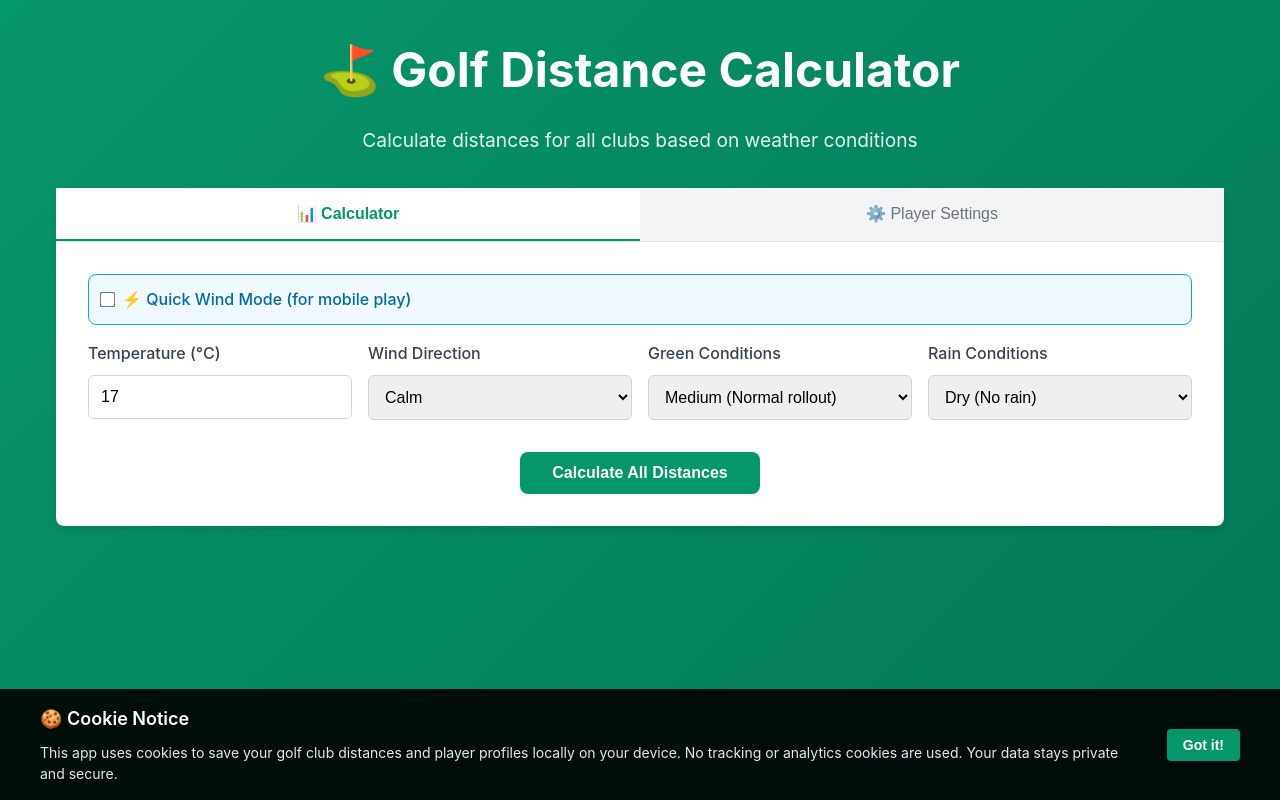
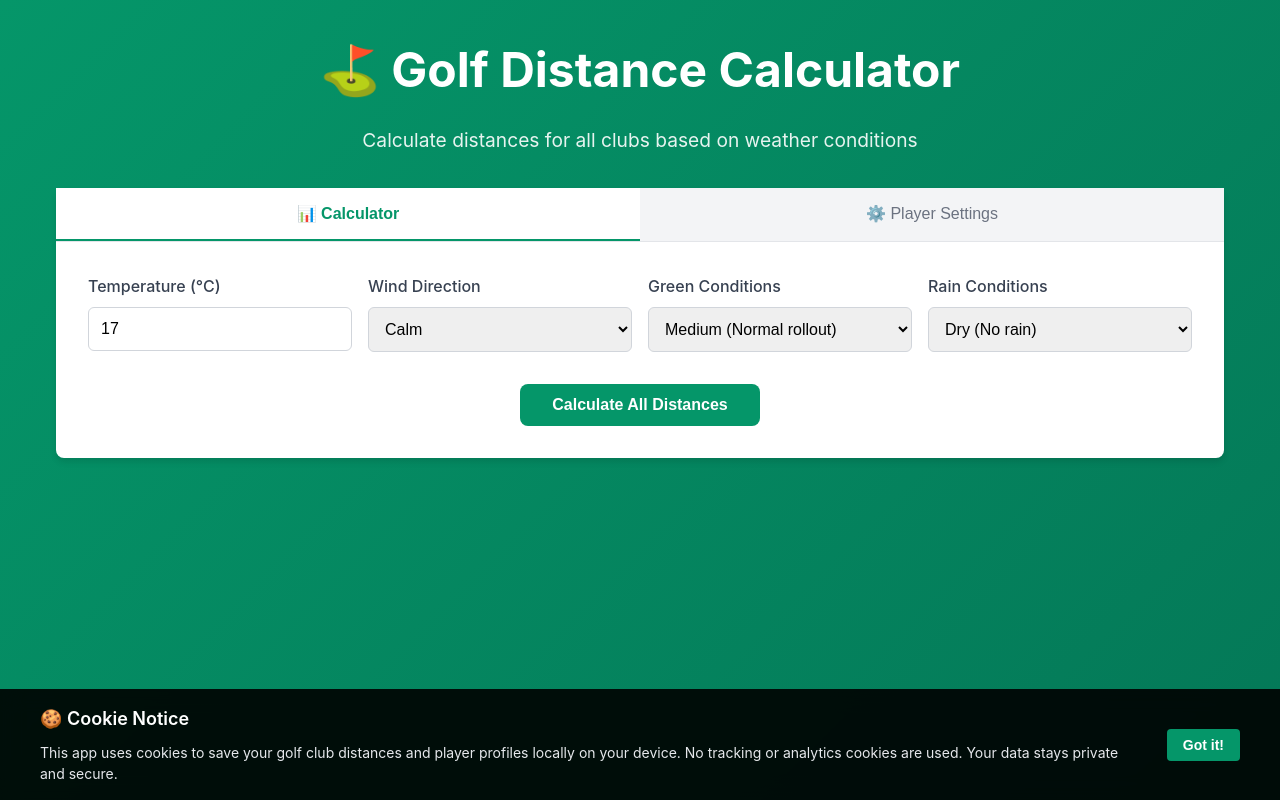
Before and after one commit to digitribesthlm/golf, a Next.js app: page / in a window 1280 px wide. Built offline with nearby package versions, Linux system fonts and the light colour scheme.

Commit message:
Fix Quick Wind Mode - only show when wind is not calm
- Quick Wind Mode toggle now only appears when wind direction is not 'Calm'
- Located in main calculator tab (not settings)
- Perfect logic: no wind = no quick mode needed
- When there's wind, toggle appears for quick adjustments

```diff
--- a/components/GolfCalculator.js
+++ b/components/GolfCalculator.js
@@ -173,7 +173,8 @@ export default function GolfCalculator({ playerData }) {
 
       {/* Form */}
       <form onSubmit={handleCalculate} className={formCollapsed ? 'form-collapsed' : ''}>
-        {/* Wind-Only Mode Toggle */}
+        {/* Wind-Only Mode Toggle - Only show when wind is not calm */}
+        {windDirection !== 'calm' && (
           <div className="wind-toggle-container">
             <label className="wind-toggle">
               <input
@@ -184,6 +185,7 @@ export default function GolfCalculator({ playerData }) {
               <span className="wind-toggle-text">⚡ Quick Wind Mode (for mobile play)</span>
             </label>
           </div>
+        )}
 
         <div className="form-grid">
           {/* Temperature - Hidden in wind-only mode */}
```
Lines whose indentation alone changed are shown as unchanged.
